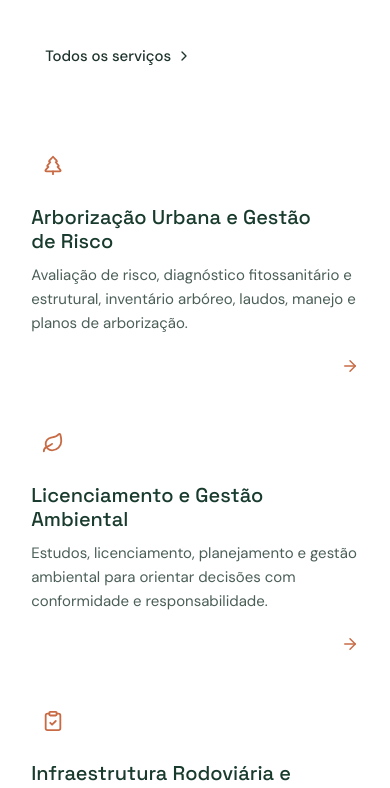
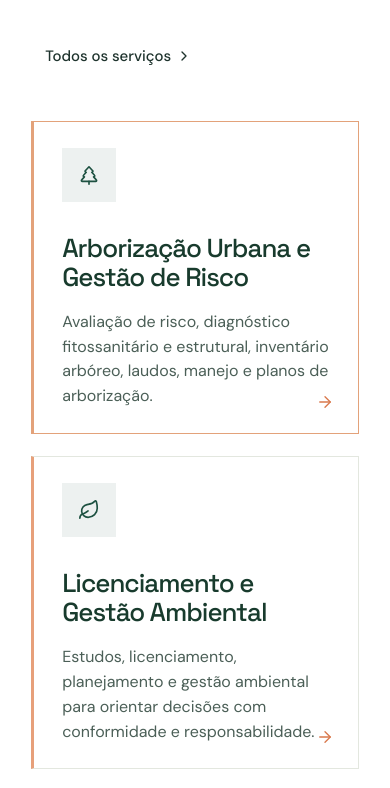
Before and after one commit to WillGarp/reflora, a React (Vite) app: page / in a window 390 px wide. Shown: the part 5390-6178 px from the top of the page. Built offline with nearby package versions, Linux system fonts and the light colour scheme.

Commit message:
Ajusta cards responsivos da aba de servicos

```diff
--- a/src/styles.css
+++ b/src/styles.css
@@ -369,65 +369,86 @@ h3 {
 
 .service-grid {
   display: grid;
-  grid-template-columns: repeat(4, minmax(0, 1fr));
-  gap: 18px;
+  grid-template-columns: repeat(2, minmax(0, 1fr));
+  gap: 22px;
   align-items: stretch;
+  margin-top: 28px;
 }
 
 .service-grid.full {
-  grid-template-columns: repeat(4, minmax(0, 1fr));
+  grid-template-columns: repeat(2, minmax(0, 1fr));
 }
 
 .service-card {
-  min-height: 260px;
-  padding: 22px 0 18px;
+  min-height: 310px;
+  padding: 26px 28px 24px;
   position: relative;
-  background: transparent;
-  border: none;
-  transition: opacity .2s ease;
+  background: rgba(255, 255, 255, 0.02);
+  border: 1px solid #e3e7df;
+  border-left: 3px solid #e7a07a;
+  border-radius: 0;
+  transition: transform .2s ease, border-color .2s ease, background-color .2s ease, box-shadow .2s ease;
+  display: flex;
+  flex-direction: column;
+  justify-content: flex-start;
+  box-shadow: none;
+}
+
+.service-card:nth-child(odd) {
+  border-color: #e3a27a;
+  border-left-width: 3px;
 }
 
 .service-card:hover {
-  transform: none;
-  border-color: transparent;
-  box-shadow: none;
+  transform: translateY(-2px);
+  border-color: #d97b4d;
+  background: #f5f7f1;
+  box-shadow: 0 12px 24px rgba(18, 47, 39, 0.06);
 }
 
 .icon-box {
   display: grid;
   place-items: center;
-  width: 44px;
-  height: 44px;
-  background: transparent;
-  color: #c86b45;
-  margin-bottom: 18px;
+  width: 54px;
+  height: 54px;
+  background: rgba(29, 81, 65, 0.08);
+  color: #1d5141;
+  margin-bottom: 32px;
+  border-radius: 0;
 }
 
 .service-card h3 {
-  font-size: 20px;
-  line-height: 1.2;
-  max-width: 280px;
+  font-size: clamp(26px, 2vw, 36px);
+  line-height: 1.12;
+  max-width: 380px;
   color: #183b2d;
   margin: 0;
+  letter-spacing: -0.04em;
 }
 
 .service-card p {
-  font-size: 15px;
-  line-height: 1.6;
-  max-width: 330px;
+  font-size: 16px;
+  line-height: 1.55;
+  max-width: 460px;
   color: #4b5f57;
-  margin-top: 10px;
+  margin-top: 18px;
+  margin-bottom: 0;
 }
 
 .card-arrow {
   position: absolute;
-  right: 0;
-  bottom: 6px;
+  right: 24px;
+  bottom: 22px;
   width: auto;
   height: auto;
   display: inline-flex;
-  color: #c86b45;
+  color: #d9794d;
   background: transparent;
+  opacity: 1;
+}
+
+.service-card svg {
+  stroke-width: 1.8;
 }
 
 
```
